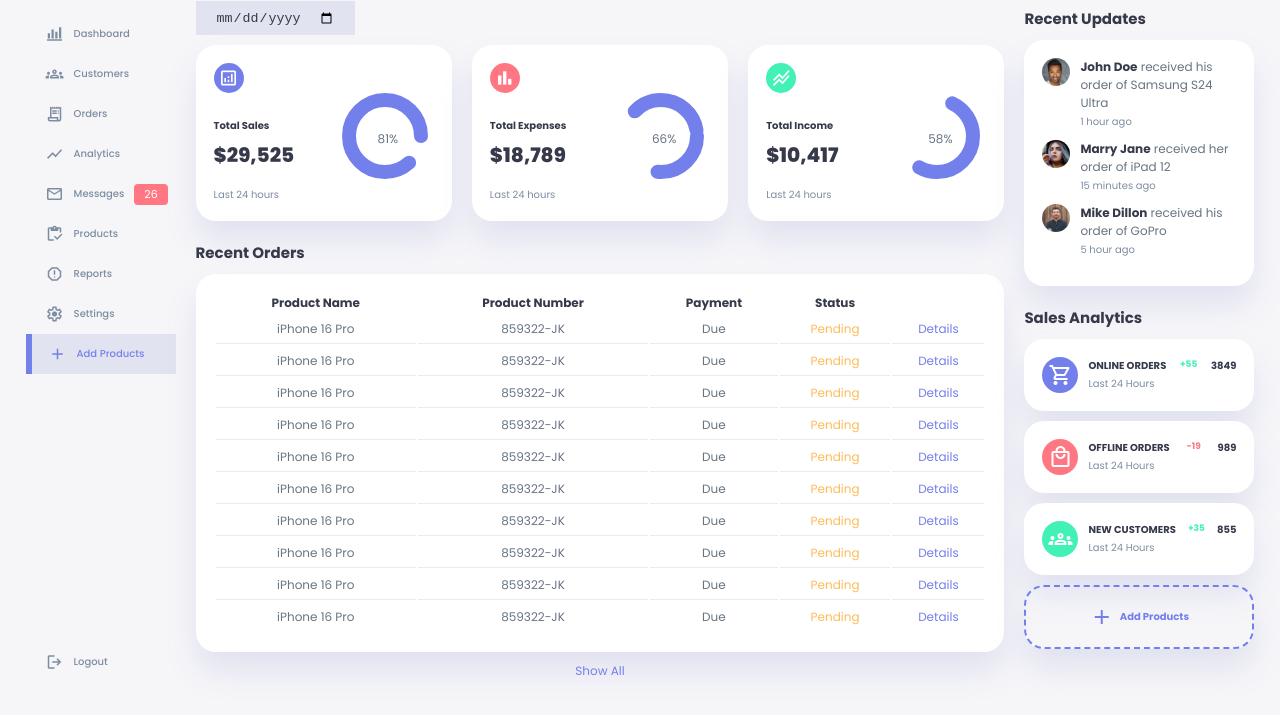
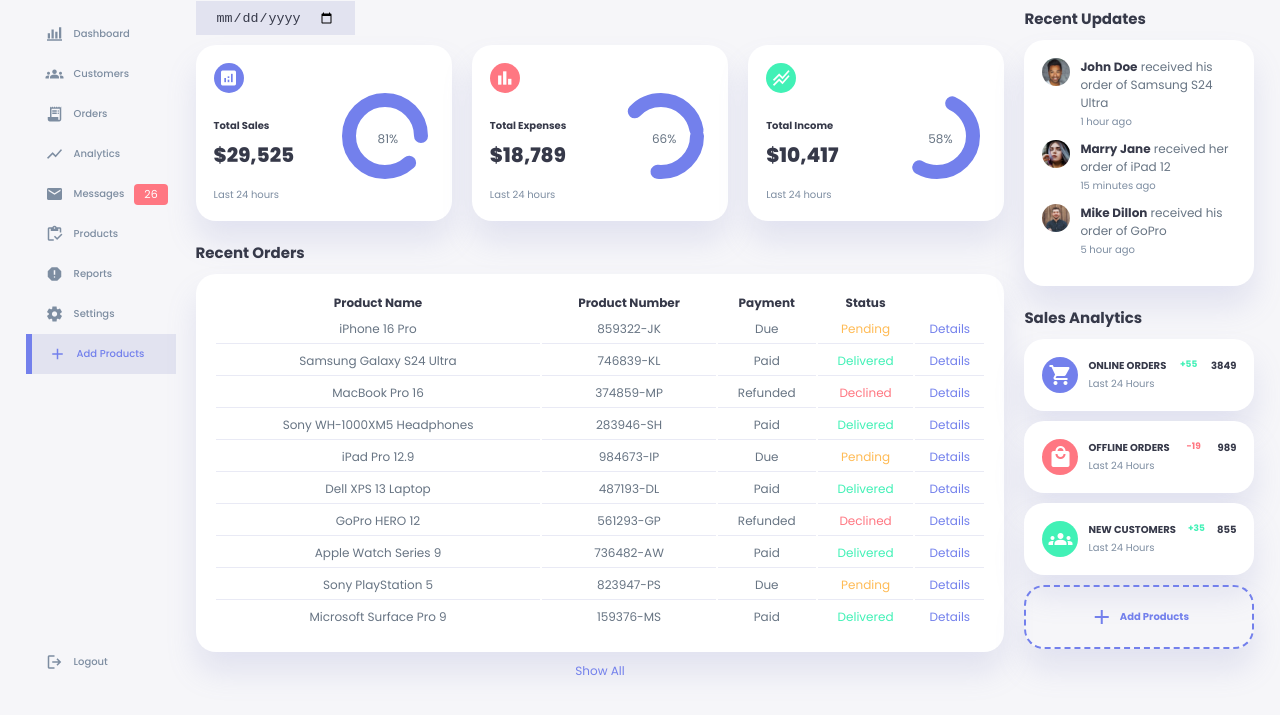
Before and after one commit to muwal-jitender/responsive-admin-dashboard, a plain HTML site: page index.html in a window 1280 px wide. Shown: the part 53-768 px from the top of the page. Drawn offline with nearby package versions, Linux system fonts and the light colour scheme; files whose address does not match are found by name.

Commit message:
feat: Add JS functionality
- Add Theme toggler JS function
- Add Show/hide navigation JS function
- Fill products using the JS files.

```diff
--- a/index.html
+++ b/index.html
@@ -11,7 +11,7 @@
   <link href="https://fonts.googleapis.com/icon?family=Material+Icons" rel="stylesheet">
   <link rel="stylesheet" href="https://fonts.googleapis.com/css2?family=Material+Symbols+Outlined:opsz,wght,FILL,GRAD@20..48,100..700,0..1,-50..200" />
   <link rel="stylesheet" href="./style.css">
-  <script src="./index.js"></script>
+
 </head>
 
 <body>
@@ -183,76 +183,7 @@
             </tr>
           </thead>
           <tbody>
-            <tr>
-              <td>iPhone 16 Pro</td>
-              <td>859322-JK</td>
-              <td>Due</td>
-              <td class="warning">Pending</td>
-              <td class="primary">Details</td>
-            </tr>
-            <tr>
-              <td>iPhone 16 Pro</td>
-              <td>859322-JK</td>
-              <td>Due</td>
-              <td class="warning">Pending</td>
-              <td class="primary">Details</td>
-            </tr>
-            <tr>
-              <td>iPhone 16 Pro</td>
-              <td>859322-JK</td>
-              <td>Due</td>
-              <td class="warning">Pending</td>
-              <td class="primary">Details</td>
-            </tr>
-            <tr>
-              <td>iPhone 16 Pro</td>
-              <td>859322-JK</td>
-              <td>Due</td>
-              <td class="warning">Pending</td>
-              <td class="primary">Details</td>
-            </tr>
-            <tr>
-              <td>iPhone 16 Pro</td>
-              <td>859322-JK</td>
-              <td>Due</td>
-              <td class="warning">Pending</td>
-              <td class="primary">Details</td>
-            </tr>
-            <tr>
-              <td>iPhone 16 Pro</td>
-              <td>859322-JK</td>
-              <td>Due</td>
-              <td class="warning">Pending</td>
-              <td class="primary">Details</td>
-            </tr>
-            <tr>
-              <td>iPhone 16 Pro</td>
-              <td>859322-JK</td>
-              <td>Due</td>
-              <td class="warning">Pending</td>
-              <td class="primary">Details</td>
-            </tr>
-            <tr>
-              <td>iPhone 16 Pro</td>
-              <td>859322-JK</td>
-              <td>Due</td>
-              <td class="warning">Pending</td>
-              <td class="primary">Details</td>
-            </tr>
-            <tr>
-              <td>iPhone 16 Pro</td>
-              <td>859322-JK</td>
-              <td>Due</td>
-              <td class="warning">Pending</td>
-              <td class="primary">Details</td>
-            </tr>
-            <tr>
-              <td>iPhone 16 Pro</td>
-              <td>859322-JK</td>
-              <td>Due</td>
-              <td class="warning">Pending</td>
-              <td class="primary">Details</td>
-            </tr>
+
           </tbody>
         </table>
         <a href="#">Show All</a>
@@ -261,7 +192,7 @@
     <!---------- END OF MAIN ---------->
     <div class="right">
       <div class="top">
-        <button class="menu-btn">
+        <button id="menu-btn">
           <span class="material-symbols-outlined">
             menu
           </span>
@@ -378,6 +309,8 @@
       </div>
     </div>
   </div>
+  <script src="./orders.js"></script>
+  <script src="./index.js"></script>
 </body>
 
 </html>
--- a/index.js
+++ b/index.js
@@ -0,0 +1,33 @@
+const sideMenu = document.querySelector("aside");
+const menuBtn = document.querySelector("#menu-btn");
+const closeBtn = document.querySelector("#close-btn");
+const themeToggler = document.querySelector(".theme-toggler");
+
+menuBtn.addEventListener("click", () => {
+  sideMenu.style.display = "block";
+});
+closeBtn.addEventListener("click", () => {
+  sideMenu.style.display = "none";
+});
+themeToggler.addEventListener("click", () => {
+  document.body.classList.toggle("dark-theme-variables");
+  themeToggler.querySelector("span:nth-child(1)").classList.toggle("active");
+  themeToggler.querySelector("span:nth-child(2)").classList.toggle("active");
+});
+
+orders.forEach((order) => {
+  const tr = document.createElement("tr");
+  const trContent = ` <td>${order.productName}</td>
+              <td>${order.productNumber}</td>
+              <td>${order.paymentStatus}</td>
+              <td class="${
+                order.shipping === "Declined"
+                  ? "danger"
+                  : order.shipping === "Pending"
+                  ? "warning"
+                  : "success"
+              }">${order.shipping}</td>
+              <td class="primary">Details</td>`;
+  tr.innerHTML = trContent;
+  document.querySelector("table tbody").appendChild(tr);
+});
--- /dev/null
+++ b/orders.js
@@ -0,0 +1,64 @@
+const orders = [
+  {
+    productName: "iPhone 16 Pro",
+    productNumber: "859322-JK",
+    paymentStatus: "Due",
+    shipping: "Pending",
+  },
+  {
+    productName: "Samsung Galaxy S24 Ultra",
+    productNumber: "746839-KL",
+    paymentStatus: "Paid",
+    shipping: "Delivered",
+  },
+  {
+    productName: "MacBook Pro 16",
+    productNumber: "374859-MP",
+    paymentStatus: "Refunded",
+    shipping: "Declined",
+  },
+  {
+    productName: "Sony WH-1000XM5 Headphones",
+    productNumber: "283946-SH",
+    paymentStatus: "Paid",
+    shipping: "Delivered",
+  },
+  {
+    productName: "iPad Pro 12.9",
+    productNumber: "984673-IP",
+    paymentStatus: "Due",
+    shipping: "Pending",
+  },
+  {
+    productName: "Dell XPS 13 Laptop",
+    productNumber: "487193-DL",
+    paymentStatus: "Paid",
+    shipping: "Delivered",
+  },
+  {
+    productName: "GoPro HERO 12",
+    productNumber: "561293-GP",
+    paymentStatus: "Refunded",
+    shipping: "Declined",
+  },
+  {
+    productName: "Apple Watch Series 9",
+    productNumber: "736482-AW",
+    paymentStatus: "Paid",
+    shipping: "Delivered",
+  },
+  {
+    productName: "Sony PlayStation 5",
+    productNumber: "823947-PS",
+    paymentStatus: "Due",
+    shipping: "Pending",
+  },
+  {
+    productName: "Microsoft Surface Pro 9",
+    productNumber: "159376-MS",
+    paymentStatus: "Paid",
+    shipping: "Delivered",
+  },
+];
+
+console.log(orders);
--- a/style.css
+++ b/style.css
@@ -1,7 +1,7 @@
 /**** FOR GOOGLE ICONS  ****/
 
 .material-symbols-outlined {
-  font-variation-settings: "FILL" 0, "wght" 400, "GRAD" 0, "opsz" 24;
+  font-variation-settings: "FILL" 1, "wght" 400, "GRAD" 0, "opsz" 24;
 }
 
 /***** ROOT ICONS ****/
@@ -27,6 +27,15 @@
   --card-padding: 1.8rem;
   --padding-1: 1.2rem;
 
+  --box-shadow: 0 2rem 3rem var(--color-light);
+}
+/*---------- DARK THEME VARIABLES -----------*/
+.dark-theme-variables {
+  --color-background: #181a1e;
+  --color-white: #202528;
+  --color-dark: #edeffd;
+  --color-dark-variant: #a3bdcc;
+  --color-light: rgba(0, 0, 0, 0.4);
   --box-shadow: 0 2rem 3rem var(--color-light);
 }
 * {
@@ -437,6 +446,10 @@ main .recent-orders a {
   align-items: center;
   justify-content: center;
 }
+.right .sales-analytics .add-product:hover {
+  background: var(--color-primary);
+  color: white;
+}
 .right .sales-analytics .add-product > div {
   display: flex;
   align-items: center;
@@ -495,7 +508,7 @@ main .recent-orders a {
   }
   aside {
     position: fixed;
-    left: 0;
+    left: -100;
     background-color: var(--color-white);
     width: 20rem;
     z-index: 3;
@@ -503,6 +516,12 @@ main .recent-orders a {
     height: 100vh;
     padding-right: var(--card-padding);
     display: none;
+    animation: showMenu 400ms ease forwards;
+  }
+  @keyframes showMenu {
+    to {
+      left: 0;
+    }
   }
   aside .logo {
     margin-left: 1rem;
```
